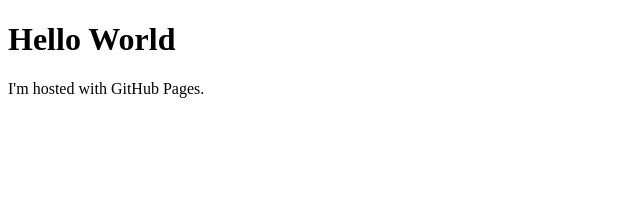
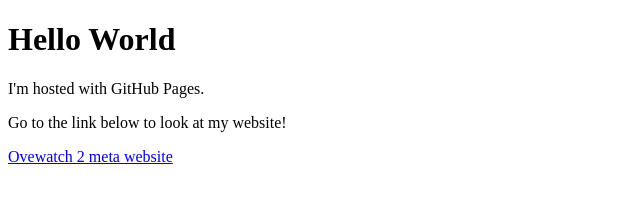
Before and after one commit to Bigfloppa792/Bigfloppa792.github.io, a plain HTML site: page index.html in a window 1280 px wide. Shown: the whole page, without its empty margins (0-640 px from the left). Drawn offline with Linux system fonts and the light colour scheme.

Commit message:
Updated index.html
Added link to get to website

```diff
--- a/index.html
+++ b/index.html
@@ -3,5 +3,7 @@
 <body>
 <h1>Hello World</h1>
 <p>I'm hosted with GitHub Pages.</p>
+<p>Go to the link below to look at my website!</p>
+<a href="https://bigfloppa792.github.io/IMED265-OverwatchMeta/main.html">Ovewatch 2 meta website</a>
 </body>
 </html>
```
